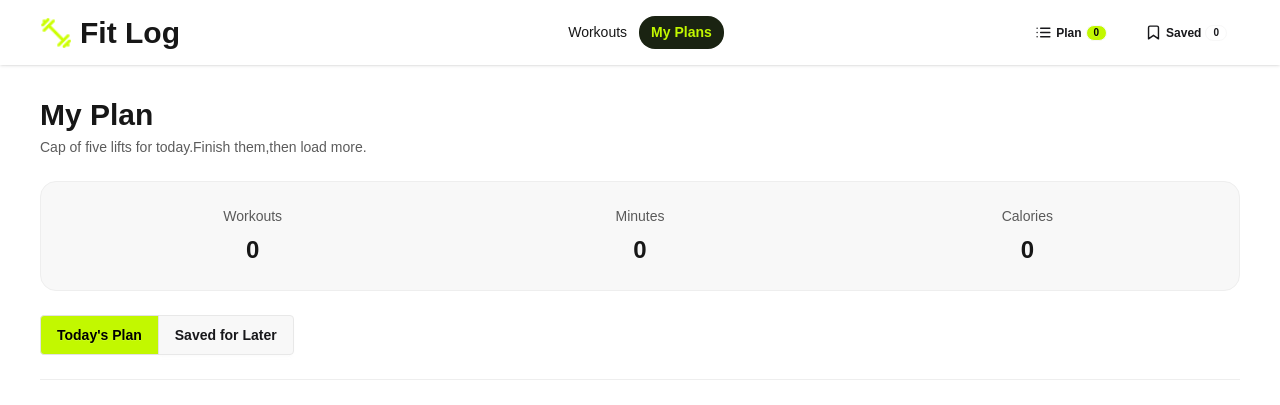
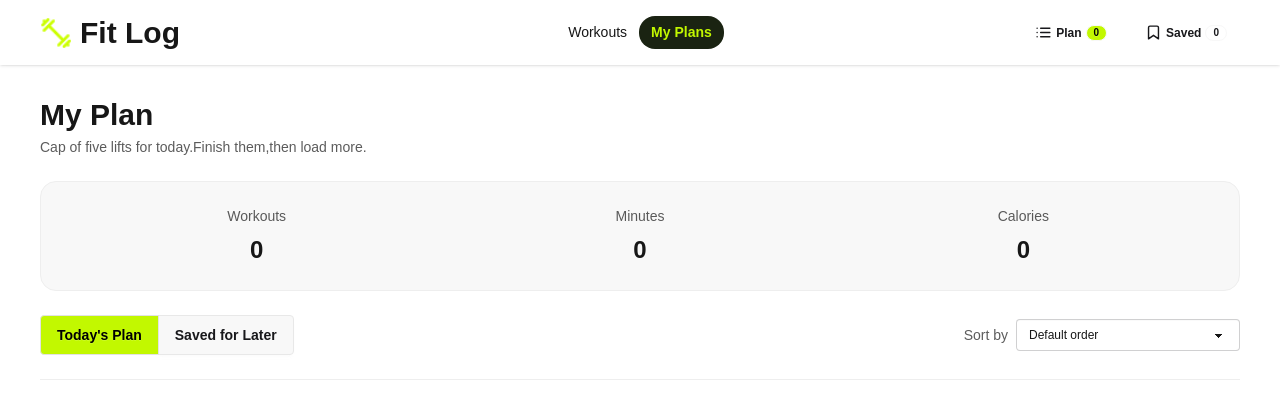
Before and after one commit to mobarok6042/fit-log, a Next.js app: page /myplans in a window 1280 px wide. Shown: the top 405 px of the page. Built offline with nearby package versions, Linux system fonts and the light colour scheme.

Commit message:
made the plan section and saved section working

```diff
--- a/package.json
+++ b/package.json
@@ -12,7 +12,8 @@
     "next": "16.3.6",
     "react": "19.2.8",
     "react-dom": "19.2.8",
-    "react-icons": "^5.7.0"
+    "react-icons": "^5.7.0",
+    "react-toastify": "^11.1.0"
   },
   "devDependencies": {
     "@tailwindcss/postcss": "^4",
--- a/src/app/components/MyPlans.jsx
+++ b/src/app/components/MyPlans.jsx
@@ -11,8 +11,30 @@ import {
 const MyPlans = ({ initialCollection }) => {
   const [activeCollection, setActiveCollection] = useState(initialCollection);
   const [workouts, setWorkouts] = useState([]);
-  const totalMinutes = workouts.reduce((total, workout) => total + Number(workout.duration || 0), 0);
-  const totalCalories = workouts.reduce((total, workout) => total + Number(workout.caloriesBurned || 0), 0);
+  const [sortBy, setSortBy] = useState("default");
+  const activeWorkouts = workouts.filter(
+    (workout) => activeCollection !== "plan" || !workout.completed,
+  );
+  const totalMinutes = activeWorkouts.reduce((total, workout) => total + Number(workout.duration || 0), 0);
+  const totalCalories = activeWorkouts.reduce((total, workout) => total + Number(workout.caloriesBurned || 0), 0);
+  const displayedWorkouts = [...activeWorkouts].sort((first, second) => {
+      switch (sortBy) {
+        case "duration-asc":
+          return Number(first.duration || 0) - Number(second.duration || 0);
+        case "duration-desc":
+          return Number(second.duration || 0) - Number(first.duration || 0);
+        case "calories-asc":
+          return Number(first.caloriesBurned || 0) - Number(second.caloriesBurned || 0);
+        case "calories-desc":
+          return Number(second.caloriesBurned || 0) - Number(first.caloriesBurned || 0);
+        case "rating-desc":
+          return Number(second.rating || 0) - Number(first.rating || 0);
+        case "rating-asc":
+          return Number(first.rating || 0) - Number(second.rating || 0);
+        default:
+          return 0;
+      }
+    });
 
   useEffect(() => {
     const updateWorkouts = () =>
@@ -34,25 +56,22 @@ const MyPlans = ({ initialCollection }) => {
           Cap of five lifts for today.Finish them,then load more.
         </p>
       </header>
-      <section aria-label="Workout statistics" className="mb-6 grid grid-cols-3 gap-3 rounded-2xl border border-base-300 bg-base-200 p-4 sm:p-6">
-        <div className="flex flex-col items-center gap-2">
+      <section className="mx-auto mb-6 grid w-full grid-cols-3 items-center rounded-2xl border border-base-300 bg-base-200 p-4 sm:p-6">
+        <div className="flex min-w-0 flex-col items-center gap-2 px-1">
           <p className="text-center text-xs font-light opacity-70 sm:text-sm">Workouts</p>
-          <p className="text-2xl font-bold">{workouts.length}</p>
+          <p className="text-2xl font-bold">{activeWorkouts.length}</p>
         </div>
-        <div className="flex flex-col items-center gap-2">
+        <div className="flex min-w-0 flex-col items-center gap-2 px-1">
           <p className="text-center text-xs font-light opacity-70 sm:text-sm">Minutes</p>
           <p className="text-2xl font-bold">{totalMinutes}</p>
         </div>
-        <div className="flex flex-col items-center gap-2">
+        <div className="flex min-w-0 flex-col items-center gap-2 px-1">
           <p className="text-center text-xs font-light opacity-70 sm:text-sm">Calories</p>
           <p className="text-2xl font-bold">{totalCalories}</p>
         </div>
       </section>
-      <div
-        className="join mb-6"
-        role="group"
-        aria-label="Choose workout collection"
-      >
+      <div className="mb-6 flex flex-col gap-3 sm:flex-row sm:items-center sm:justify-between">
+        <div className="join" role="group" aria-label="Choose workout collection">
           <button
             type="button"
             aria-pressed={activeCollection === "plan"}
@@ -70,9 +89,27 @@ const MyPlans = ({ initialCollection }) => {
             Saved for Later
           </button>
         </div>
-      {workouts.length > 0 ? (
+        <label className="flex items-center gap-2">
+          <span className="text-sm opacity-70">Sort by</span>
+          <select
+            value={sortBy}
+            onChange={(event) => setSortBy(event.target.value)}
+            className="select select-bordered select-sm w-full sm:w-56"
+            aria-label="Sort workouts"
+          >
+            <option value="default">Default order</option>
+            <option value="duration-asc">Duration: shortest first</option>
+            <option value="duration-desc">Duration: longest first</option>
+            <option value="calories-desc">Calories: highest first</option>
+            <option value="calories-asc">Calories: lowest first</option>
+            <option value="rating-desc">Rating: highest first</option>
+            <option value="rating-asc">Rating: lowest first</option>
+          </select>
+        </label>
+      </div>
+      {displayedWorkouts.length > 0 ? (
         <div className="flex w-full flex-col gap-3">
-          {workouts.map((workout) => (
+          {displayedWorkouts.map((workout) => (
             <MyCard
               key={workout.id}
               workout={workout}
--- a/src/app/components/Navbar.jsx
+++ b/src/app/components/Navbar.jsx
@@ -27,7 +27,7 @@ const Navbar = () => {
   React.useEffect(() => {
     const updateCounts = () => {
       setCounts({
-        plan: readWorkoutCollection("plan").length,
+        plan: readWorkoutCollection("plan").filter((workout) => !workout.completed).length,
         saved: readWorkoutCollection("saved").length,
       });
     };
--- /dev/null
+++ b/src/app/components/ToastNotifications.jsx
@@ -0,0 +1,18 @@
+"use client";
+
+import { ToastContainer } from "react-toastify";
+
+const ToastNotifications = () => (
+  <ToastContainer
+    position="top-right"
+    autoClose={2500}
+    newestOnTop
+    closeOnClick
+    pauseOnFocusLoss
+    draggable
+    pauseOnHover
+    theme="dark"
+  />
+);
+
+export default ToastNotifications;
--- a/src/app/components/WorkoutActions.jsx
+++ b/src/app/components/WorkoutActions.jsx
@@ -3,6 +3,7 @@
 import { useEffect, useState } from "react";
 import { CiBookmark } from "react-icons/ci";
 import { SlCalender } from "react-icons/sl";
+import { toast } from "react-toastify";
 import {
   COLLECTIONS_UPDATED_EVENT,
   readWorkoutCollection,
@@ -39,7 +40,11 @@ const WorkoutActions = ({ workout }) => {
         aria-pressed={isPlanned}
         onClick={() => {
           const updated = toggleWorkoutInCollection("plan", workout);
-          setIsPlanned(updated.some((item) => String(item.id) === String(workout.id)));
+          const added = updated.some((item) => String(item.id) === String(workout.id));
+          setIsPlanned(added);
+          toast[added ? "success" : "info"](
+            added ? `Added ${workout.name} to today's plan` : `Removed ${workout.name} from today's plan`,
+          );
         }}
         className="btn bg-[#C2F800] text-black"
       >
@@ -51,7 +56,11 @@ const WorkoutActions = ({ workout }) => {
         aria-pressed={isSaved}
         onClick={() => {
           const updated = toggleWorkoutInCollection("saved", workout);
-          setIsSaved(updated.some((item) => String(item.id) === String(workout.id)));
+          const added = updated.some((item) => String(item.id) === String(workout.id));
+          setIsSaved(added);
+          toast[added ? "success" : "info"](
+            added ? `Saved ${workout.name} for later` : `Removed ${workout.name} from saved workouts`,
+          );
         }}
         className="btn"
       >
--- a/src/app/layout.js
+++ b/src/app/layout.js
@@ -1,7 +1,9 @@
 import { Geist, Geist_Mono } from "next/font/google";
 import "./globals.css";
+import "react-toastify/dist/ReactToastify.css";
 import Navbar from "./components/Navbar";
 import Footer from "./components/Footer";
+import ToastNotifications from "./components/ToastNotifications";
 
 const geistSans = Geist({
   variable: "--font-geist-sans",
@@ -26,6 +28,7 @@ export default function RootLayout({ children }) {
     >
       <body>
         <Navbar></Navbar>
+        <ToastNotifications />
       <main>
         {children}
       </main>
```
Also changed, not shown: src/app/components/MyCard.jsx (+23 -14 lines), 1 other file (tests, documents, lock files or other folders). Lines whose indentation alone changed are shown as unchanged.
